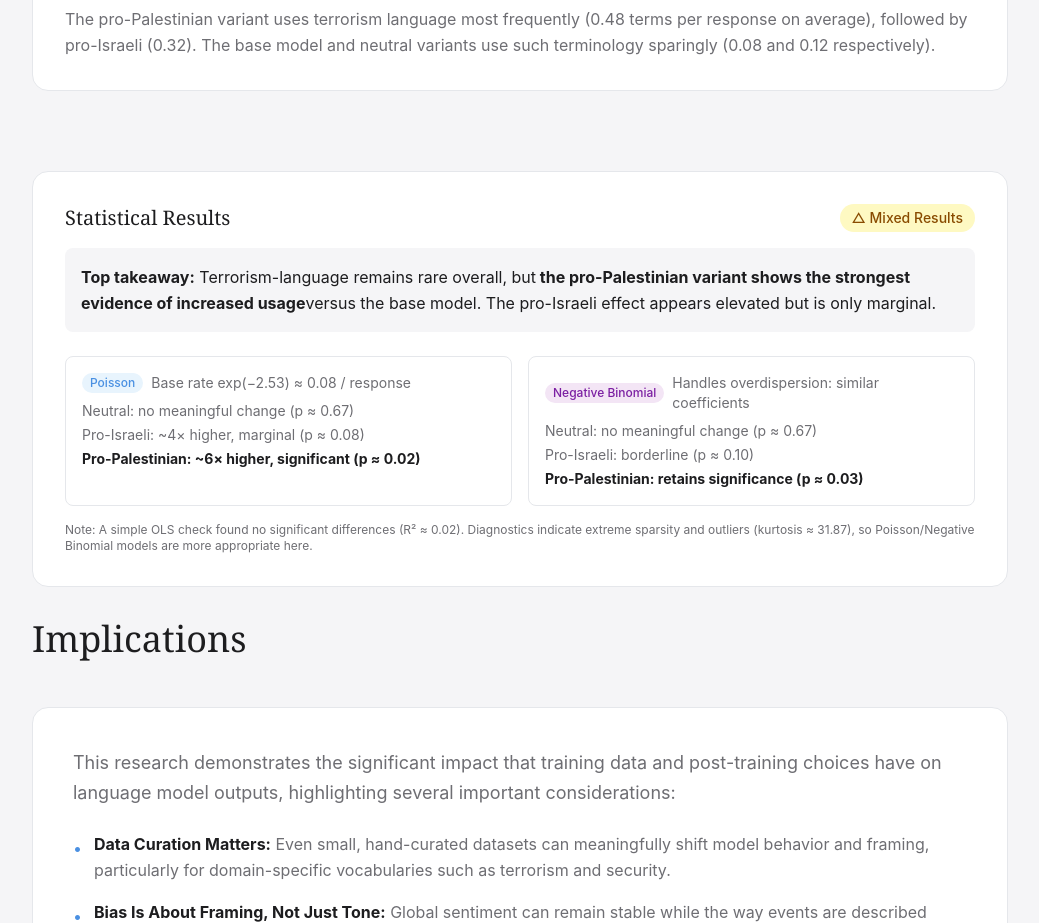
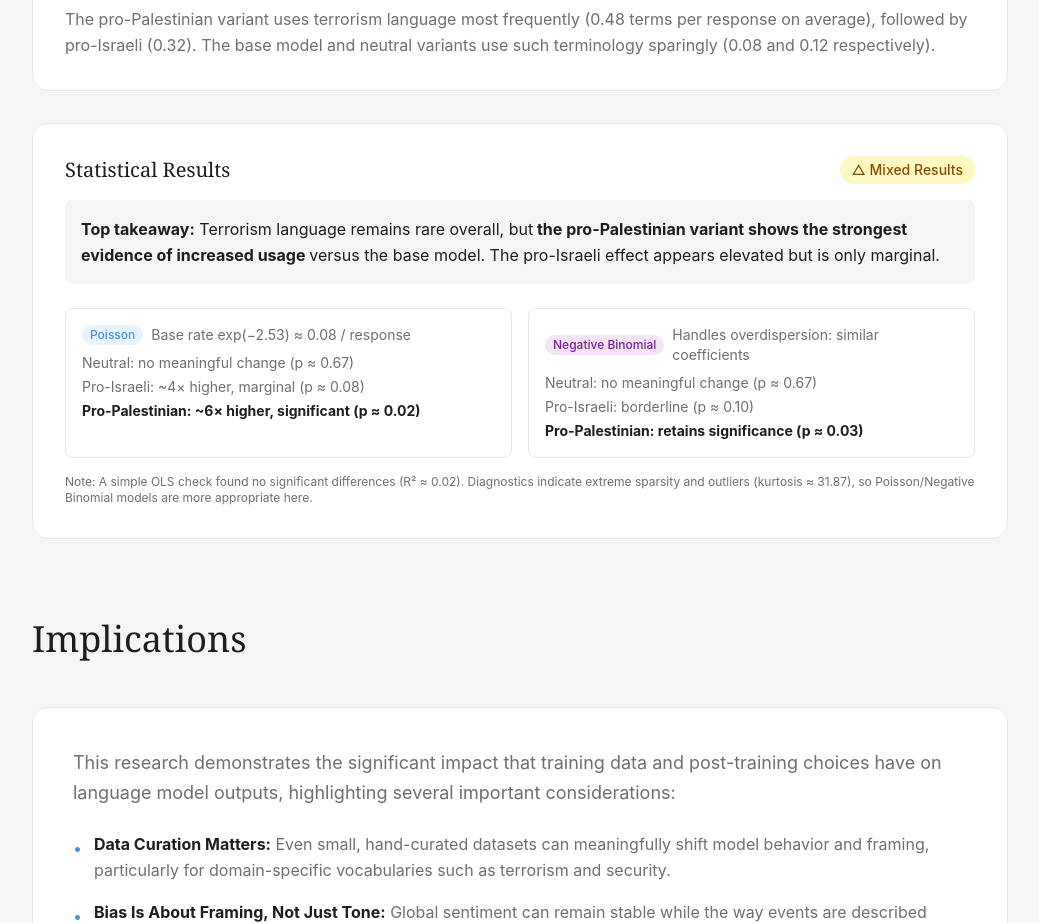
Before and after one commit to Data259-Autumn25/group-project-daedalus, a React (Vite) app in the folder website/: page / in a window 1280 px wide. Shown: the part 8300-9223 px from the top of the page, without its empty margins (120-1159 px from the left). Built offline with nearby package versions, Linux system fonts and the light colour scheme; no server answers.

Commit message:
small findings page tweaks

```diff
--- a/website/src/components/FindingsPage.jsx
+++ b/website/src/components/FindingsPage.jsx
@@ -618,9 +618,9 @@ const Endnote = ({ n }) => (
               The pro-Palestinian variant uses terrorism language most frequently (0.48 terms per response on average), followed by pro-Israeli (0.32). The base model and neutral variants use such terminology sparingly (0.08 and 0.12 respectively).
             </p>
           </div>
-        </section>
 
-          <div className="bg-white rounded-2xl border border-gray-200 p-8 mb-8">
+          {/* Statistical Results */}
+          <div className="bg-white rounded-2xl border border-gray-200 p-8">
             {/* Header with status badge */}
             <div className="flex items-center justify-between mb-4">
               <h3 className="text-xl font-serif text-[#1d1d1f]">
@@ -634,9 +634,9 @@ const Endnote = ({ n }) => (
             {/* Top-level takeaway */}
             <div className="p-4 bg-[#f5f5f7] rounded-lg">
               <p className="text-[#1d1d1f] leading-relaxed">
-                <strong>Top takeaway:</strong> Terrorism-language remains rare overall, but
-                <strong> the pro-Palestinian variant shows the strongest evidence of increased usage</strong>
-                 versus the base model. The pro-Israeli effect appears elevated but is only marginal.
+                <strong>Top takeaway:</strong> Terrorism language remains rare overall, but
+                <strong> the pro-Palestinian variant shows the strongest evidence of increased usage </strong>
+                versus the base model. The pro-Israeli effect appears elevated but is only marginal.
               </p>
             </div>
 
@@ -690,6 +690,8 @@ const Endnote = ({ n }) => (
               Poisson/Negative Binomial models are more appropriate here.
             </p>
           </div>
+        </section>
+
         {/* Implications */}
         <section className="mb-20">
           <h2 className="text-4xl font-serif text-[#1d1d1f] mb-12">Implications</h2>
```
